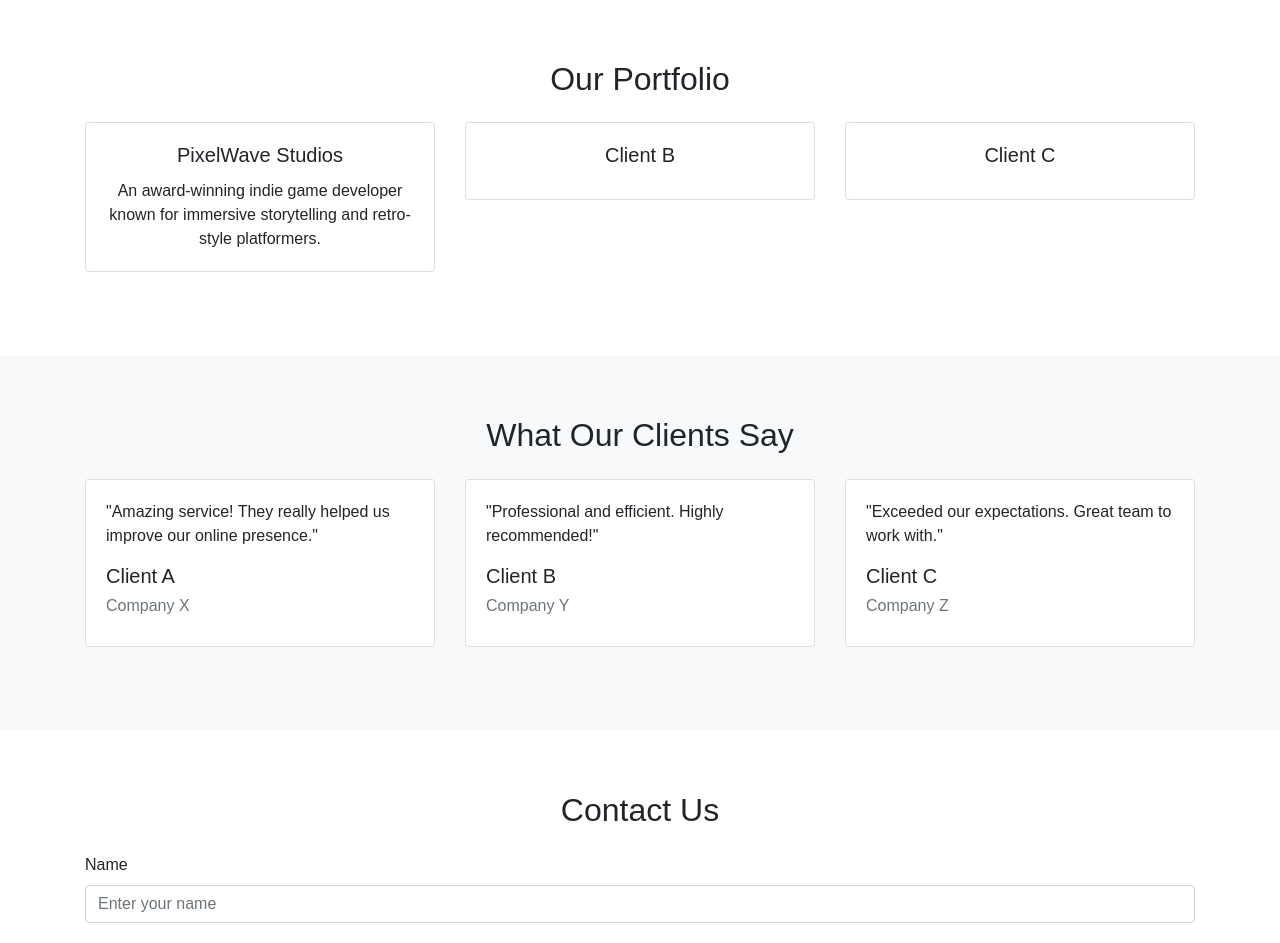
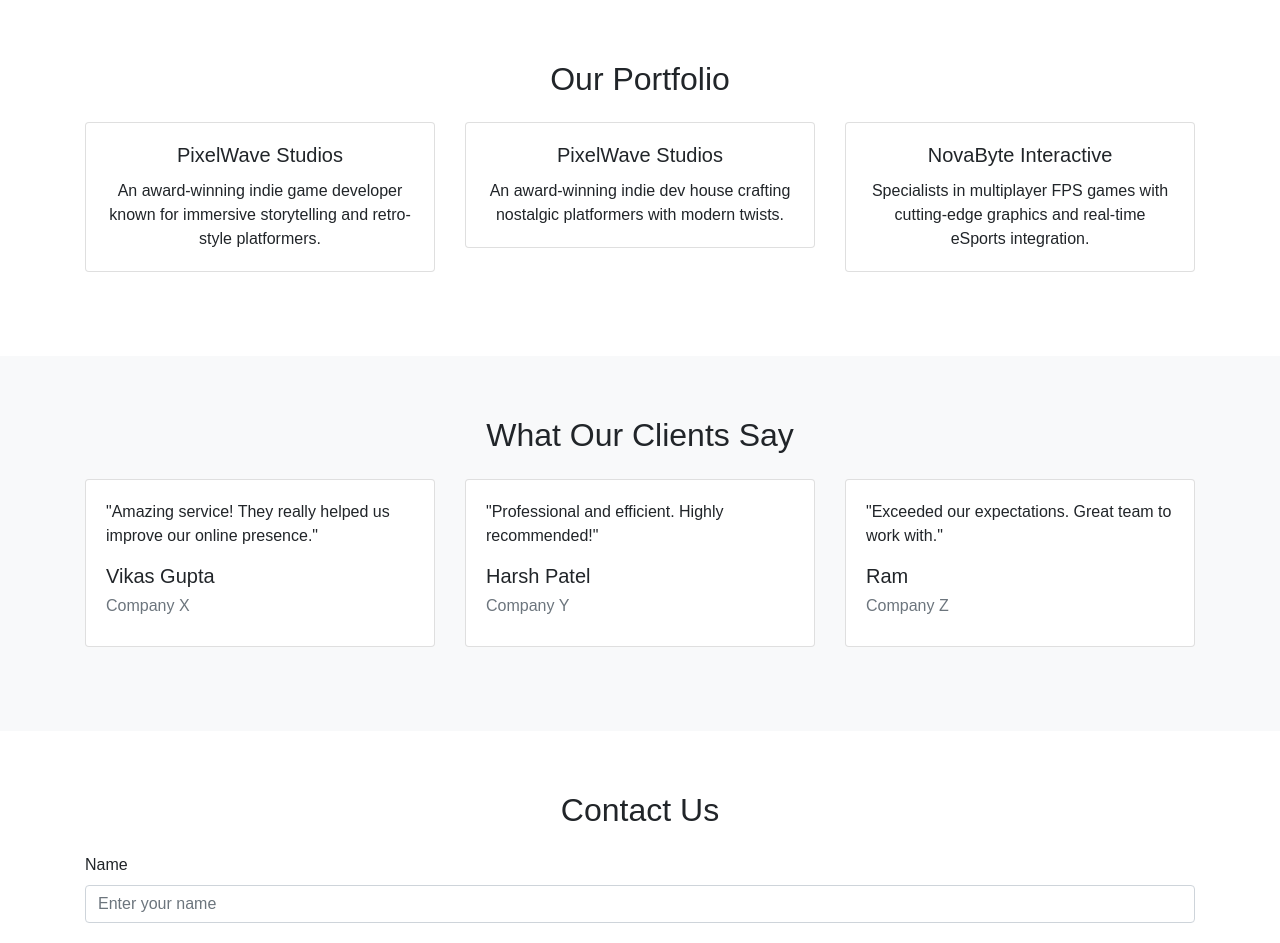
Before and after one commit to Priyank0111/backlink.com, a plain HTML site: page index.html in a window 1280 px wide. Shown: the part 900-1843 px from the top of the page. Drawn offline with nearby package versions, Linux system fonts and the light colour scheme.

Commit message:
Update index.html

```diff
--- a/index.html
+++ b/index.html
@@ -97,15 +97,17 @@
                     <div class="col-md-4 mb-4">
                         <div class="card text-center">
                             <div class="card-body">
-                                <h5 class="card-title">Client B</h5>
-                            </div>
+    <h5 class="card-title">PixelWave Studios</h5>
+    <p class="card-text">An award-winning indie dev house crafting nostalgic platformers with modern twists.</p>
+</div>
                         </div>
                     </div>
                     <div class="col-md-4 mb-4">
                         <div class="card text-center">
-                            <div class="card-body">
-                                <h5 class="card-title">Client C</h5>
-                            </div>
+                           <div class="card-body">
+    <h5 class="card-title">NovaByte Interactive</h5>
+    <p class="card-text">Specialists in multiplayer FPS games with cutting-edge graphics and real-time eSports integration.</p>
+</div>
                         </div>
                     </div>
                     <!-- Add more clients as needed -->
@@ -121,7 +123,7 @@
                         <div class="card">
                             <div class="card-body">
                                 <p class="card-text">"Amazing service! They really helped us improve our online presence."</p>
-                                <h5 class="card-title">Client A</h5>
+                                <h5 class="card-title">Vikas Gupta</h5>
                                 <p class="card-subtitle mb-2 text-muted">Company X</p>
                             </div>
                         </div>
@@ -130,7 +132,7 @@
                         <div class="card">
                             <div class="card-body">
                                 <p class="card-text">"Professional and efficient. Highly recommended!"</p>
-                                <h5 class="card-title">Client B</h5>
+                                <h5 class="card-title">Harsh Patel</h5>
                                 <p class="card-subtitle mb-2 text-muted">Company Y</p>
                             </div>
                         </div>
@@ -139,7 +141,7 @@
                         <div class="card">
                             <div class="card-body">
                                 <p class="card-text">"Exceeded our expectations. Great team to work with."</p>
-                                <h5 class="card-title">Client C</h5>
+                                <h5 class="card-title">Ram</h5>
                                 <p class="card-subtitle mb-2 text-muted">Company Z</p>
                             </div>
                         </div>
```
